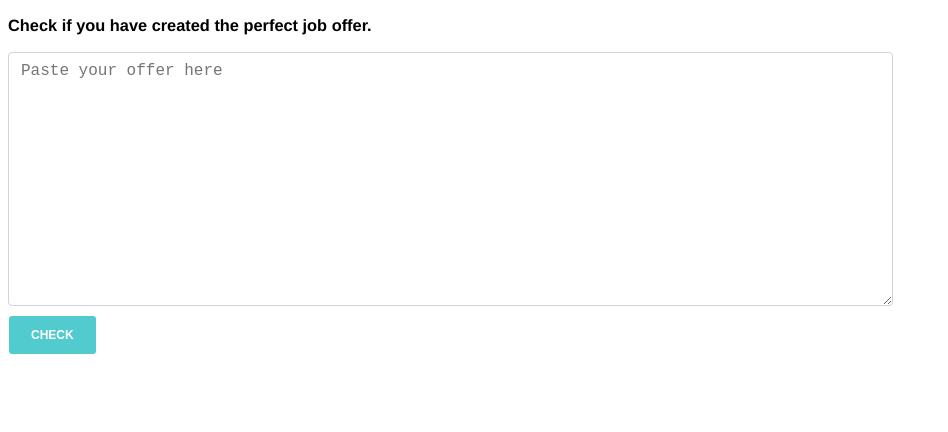
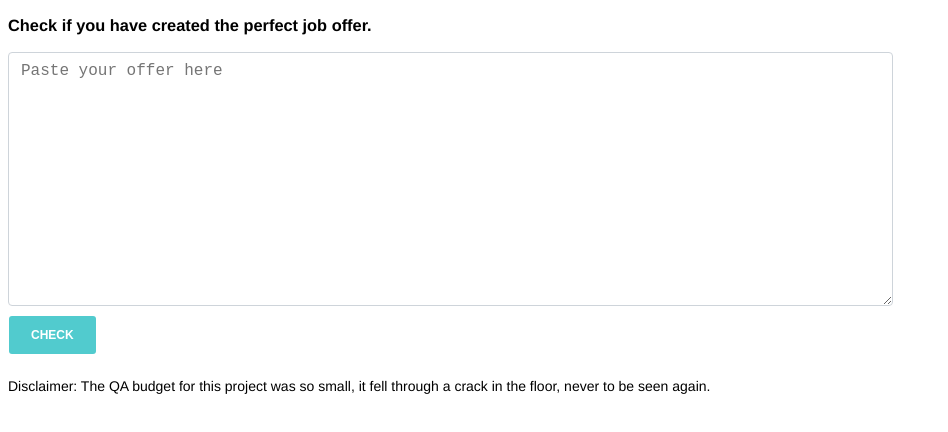
Before and after one commit to kboeff/junk-offer-to-proper, a plain HTML site: page index.html in a window 1280 px wide. Shown: the whole page, without its empty margins (0-948 px from the left). Drawn offline with Linux system fonts and the light colour scheme.

Commit message:
disclaimer

```diff
--- a/index.html
+++ b/index.html
@@ -15,6 +15,8 @@
 		<div class="row hashtag"></div>
     </div>
 
+	<p>Disclaimer: The QA budget for this project was so small, it fell through a crack in the floor, never to be seen again.</p>
+
 	<script src="script.js"></script>
 	<noscript>No JavaScript activated.</noscript>
 </body>
```
